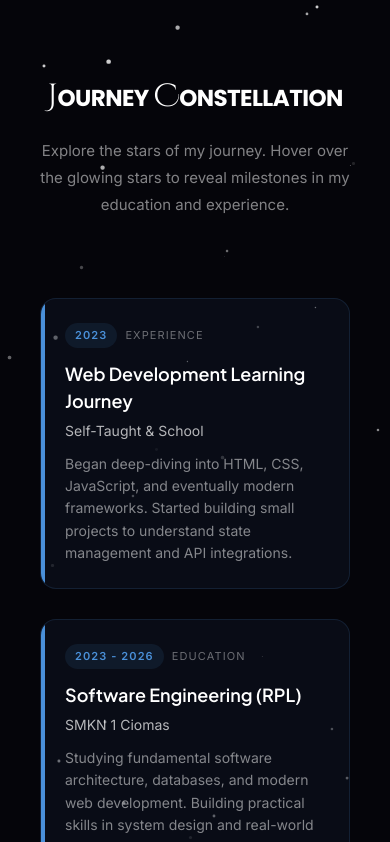
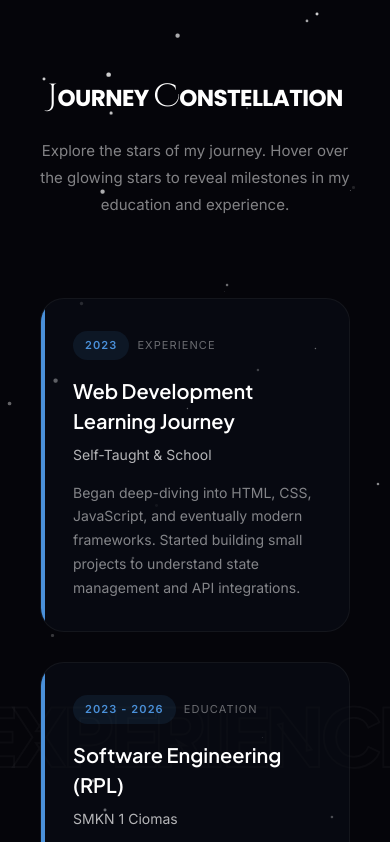
Before and after one commit to viooo13/my-porto, a React (Vite) app: page / in a window 390 px wide. Shown: the part 2605-3447 px from the top of the page. Built offline with nearby package versions, Linux system fonts and the light colour scheme; a web font is replaced by a local one.

Commit message:
feat: implement parallax effect and enhance star animations in Education section

```diff
--- a/src/pages/education/Education.jsx
+++ b/src/pages/education/Education.jsx
@@ -1,5 +1,5 @@
 import { useRef, useState } from 'react';
-import { motion, AnimatePresence } from 'framer-motion';
+import { motion, AnimatePresence, useScroll, useTransform } from 'framer-motion';
 import { StyledHeading } from '../../components/StyledWord';
 
 const timelineData = [
@@ -48,9 +48,18 @@ const bgStars = Array.from({ length: 50 }).map((_, i) => ({
 export default function Education() {
     const [activeNode, setActiveNode] = useState(null);
     const containerRef = useRef(null);
+    const sectionRef = useRef(null);
+
+    // Awwwards style parallax
+    const { scrollYProgress } = useScroll({
+        target: sectionRef,
+        offset: ["start end", "end start"]
+    });
+
+    const yText = useTransform(scrollYProgress, [0, 1], ["-30%", "30%"]);
 
     return (
-        <section id="education" style={{
+        <section ref={sectionRef} id="education" style={{
             background: '#05050a',
             position: 'relative',
             zIndex: 1,
@@ -87,6 +96,28 @@ export default function Education() {
                     />
                 ))}
             </div>
+
+            {/* Awwwards Massive Typography Parallax */}
+            <motion.div style={{
+                position: 'absolute',
+                top: '50%',
+                left: '50%',
+                x: '-50%',
+                y: '-50%',
+                translateY: yText,
+                fontSize: 'clamp(80px, 18vw, 300px)',
+                fontFamily: 'Plus Jakarta Sans, sans-serif',
+                fontWeight: 900,
+                color: 'transparent',
+                WebkitTextStroke: '2px rgba(255,255,255,0.03)',
+                whiteSpace: 'nowrap',
+                pointerEvents: 'none',
+                zIndex: 0,
+                letterSpacing: '-0.05em',
+                textTransform: 'uppercase'
+            }}>
+                EXPERIENCE
+            </motion.div>
 
             <div style={{ position: 'relative', zIndex: 1, maxWidth: '1200px', margin: '0 auto', padding: '0 40px', width: '100%', flex: 1, display: 'flex', flexDirection: 'column' }}>
 
@@ -155,7 +186,9 @@ export default function Education() {
                                 onMouseLeave={() => setActiveNode(null)}
                             >
                                 {/* The Star itself */}
-                                <div style={{
+                                <motion.div
+                                    whileHover={{ scale: 1.2 }}
+                                    style={{
                                         width: '24px',
                                         height: '24px',
                                         borderRadius: '50%',
@@ -167,7 +200,9 @@ export default function Education() {
                                         alignItems: 'center',
                                         justifyContent: 'center',
                                         transform: 'translate(-50%, -50%)',
-                                }}>
+                                        transition: 'background 0.3s ease, box-shadow 0.3s ease'
+                                    }}
+                                >
                                     <div style={{ width: '8px', height: '8px', background: '#05050a', borderRadius: '50%' }} />
 
                                     {/* Pulse Effect */}
@@ -176,7 +211,7 @@ export default function Education() {
                                         animate={{ scale: [1, 2.5], opacity: [0.8, 0] }}
                                         transition={{ duration: 2, repeat: Infinity, ease: "easeOut" }}
                                     />
-                                </div>
+                                </motion.div>
 
                                 {/* Label (shows when not active to hint) */}
                                 <AnimatePresence>
@@ -220,21 +255,22 @@ export default function Education() {
                                                 left: node.x > 50 ? 'auto' : '20px',
                                                 right: node.x > 50 ? '20px' : 'auto',
                                                 width: '320px',
-                                                background: 'rgba(15, 20, 35, 0.75)',
+                                                background: 'rgba(10, 15, 25, 0.65)',
                                                 backdropFilter: 'blur(20px)',
                                                 WebkitBackdropFilter: 'blur(20px)',
-                                                border: '1px solid rgba(74, 144, 217, 0.3)',
-                                                borderRadius: '16px',
-                                                padding: '24px',
-                                                boxShadow: '0 20px 40px rgba(0,0,0,0.5), 0 0 0 1px rgba(255,255,255,0.05) inset',
+                                                border: '1px solid rgba(255, 255, 255, 0.1)',
+                                                borderRadius: '24px',
+                                                padding: '32px',
+                                                boxShadow: '0 30px 60px rgba(0,0,0,0.6), 0 0 0 1px rgba(255,255,255,0.05) inset',
                                                 pointerEvents: 'none'
                                             }}
                                         >
-                                            <div style={{ display: 'flex', alignItems: 'center', gap: '8px', marginBottom: '12px' }}>
+                                            <div style={{ display: 'flex', alignItems: 'center', gap: '8px', marginBottom: '16px' }}>
                                                 <span style={{
                                                     fontFamily: 'Inter, sans-serif', fontSize: '10px', fontWeight: 600, color: '#4a90d9',
-                                                    letterSpacing: '0.1em', padding: '4px 10px', background: 'rgba(74, 144, 217, 0.15)',
-                                                    borderRadius: '999px'
+                                                    letterSpacing: '0.1em', padding: '6px 12px', background: 'rgba(74, 144, 217, 0.1)',
+                                                    borderRadius: '999px',
+                                                    border: '1px solid rgba(74, 144, 217, 0.2)'
                                                 }}>
                                                     {node.year}
                                                 </span>
@@ -242,13 +278,13 @@ export default function Education() {
                                                     {node.type}
                                                 </span>
                                             </div>
-                                            <h3 style={{ fontSize: '18px', color: '#fff', fontWeight: 600, fontFamily: 'Plus Jakarta Sans, sans-serif', margin: '0 0 6px 0' }}>
+                                            <h3 style={{ fontSize: '20px', color: '#fff', fontWeight: 600, fontFamily: 'Plus Jakarta Sans, sans-serif', margin: '0 0 8px 0', lineHeight: 1.2 }}>
                                                 {node.title}
                                             </h3>
-                                            <h4 style={{ fontSize: '13px', color: '#4a90d9', fontWeight: 400, margin: '0 0 12px 0' }}>
+                                            <h4 style={{ fontSize: '13px', color: '#4a90d9', fontWeight: 400, margin: '0 0 16px 0' }}>
                                                 {node.subtitle}
                                             </h4>
-                                            <p style={{ fontSize: '13px', color: 'rgba(255,255,255,0.6)', lineHeight: 1.6, margin: 0, fontFamily: 'Inter, sans-serif' }}>
+                                            <p style={{ fontSize: '14px', color: 'rgba(255,255,255,0.5)', lineHeight: 1.7, margin: 0, fontFamily: 'Inter, sans-serif' }}>
                                                 {node.desc}
                                             </p>
                                         </motion.div>
@@ -268,20 +304,20 @@ export default function Education() {
                                 viewport={{ once: true, margin: "-50px" }}
                                 transition={{ delay: i * 0.2, duration: 0.6 }}
                                 style={{
-                                    background: 'rgba(15, 20, 35, 0.5)',
-                                    border: '1px solid rgba(74, 144, 217, 0.15)',
-                                    borderRadius: '16px',
-                                    padding: '24px',
+                                    background: 'rgba(10, 15, 25, 0.5)',
+                                    border: '1px solid rgba(255, 255, 255, 0.05)',
+                                    borderRadius: '24px',
+                                    padding: '32px',
                                     position: 'relative',
                                     overflow: 'hidden'
                                 }}
                             >
                                 <div style={{ position: 'absolute', top: 0, left: 0, width: '4px', height: '100%', background: '#4a90d9' }} />
 
-                                <div style={{ display: 'flex', alignItems: 'center', gap: '8px', marginBottom: '12px' }}>
+                                <div style={{ display: 'flex', alignItems: 'center', gap: '8px', marginBottom: '16px' }}>
                                     <span style={{
                                         fontFamily: 'Inter, sans-serif', fontSize: '11px', fontWeight: 600, color: '#4a90d9',
-                                        letterSpacing: '0.1em', padding: '4px 10px', background: 'rgba(74, 144, 217, 0.1)',
+                                        letterSpacing: '0.1em', padding: '6px 12px', background: 'rgba(74, 144, 217, 0.1)',
                                         borderRadius: '999px'
                                     }}>
                                         {node.year}
@@ -290,13 +326,13 @@ export default function Education() {
                                         {node.type}
                                     </span>
                                 </div>
-                                <h3 style={{ fontSize: '18px', color: '#fff', fontWeight: 600, fontFamily: 'Plus Jakarta Sans, sans-serif', margin: '0 0 6px 0' }}>
+                                <h3 style={{ fontSize: '20px', color: '#fff', fontWeight: 600, fontFamily: 'Plus Jakarta Sans, sans-serif', margin: '0 0 8px 0' }}>
                                     {node.title}
                                 </h3>
-                                <h4 style={{ fontSize: '14px', color: 'rgba(255,255,255,0.7)', fontWeight: 400, margin: '0 0 12px 0' }}>
+                                <h4 style={{ fontSize: '14px', color: 'rgba(255,255,255,0.7)', fontWeight: 400, margin: '0 0 16px 0' }}>
                                     {node.subtitle}
                                 </h4>
-                                <p style={{ fontSize: '14px', color: 'rgba(255,255,255,0.5)', lineHeight: 1.6, margin: 0, fontFamily: 'Inter, sans-serif' }}>
+                                <p style={{ fontSize: '14px', color: 'rgba(255,255,255,0.5)', lineHeight: 1.7, margin: 0, fontFamily: 'Inter, sans-serif' }}>
                                     {node.desc}
                                 </p>
                             </motion.div>
```
Lines whose indentation alone changed are shown as unchanged.
